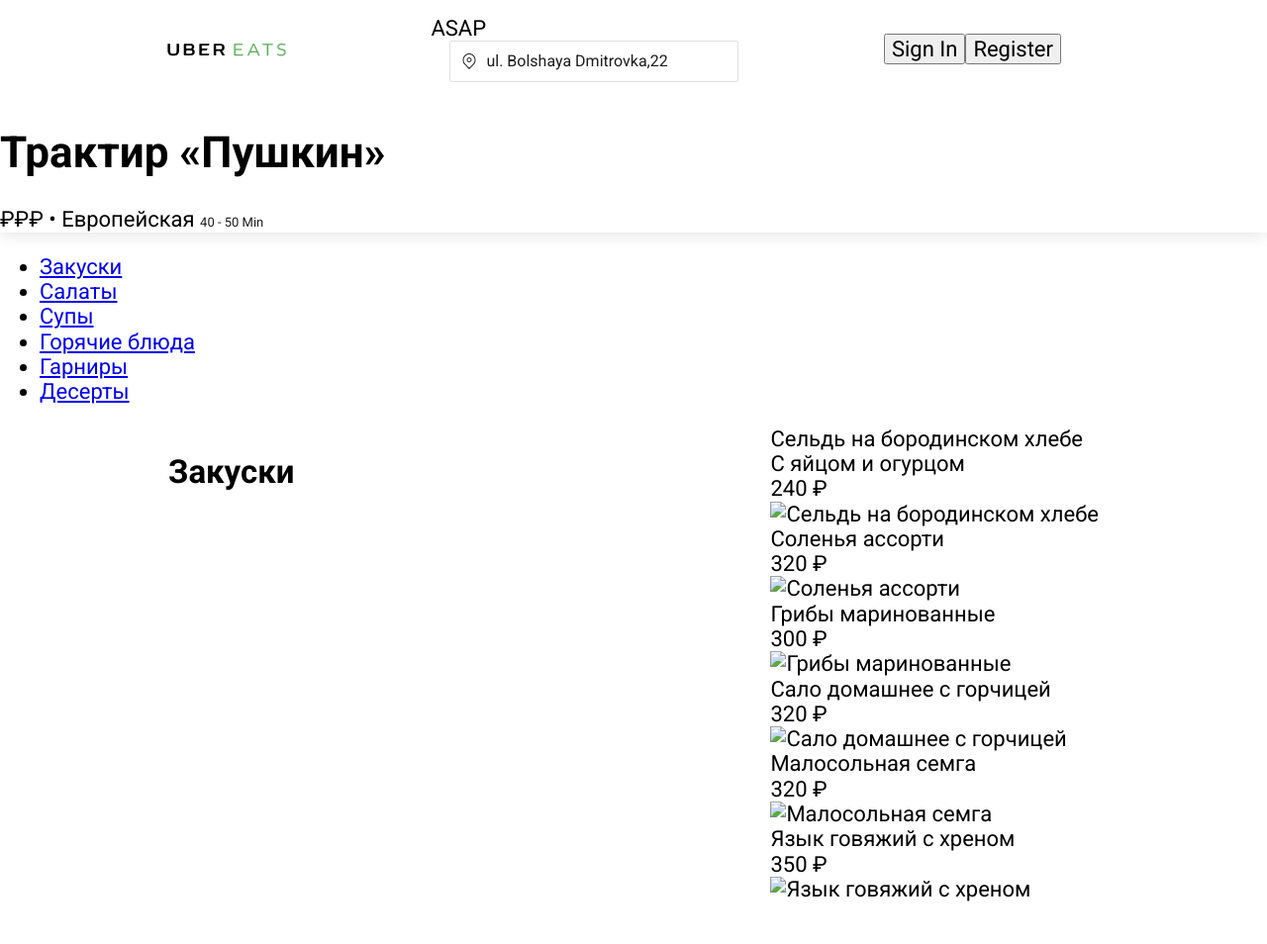
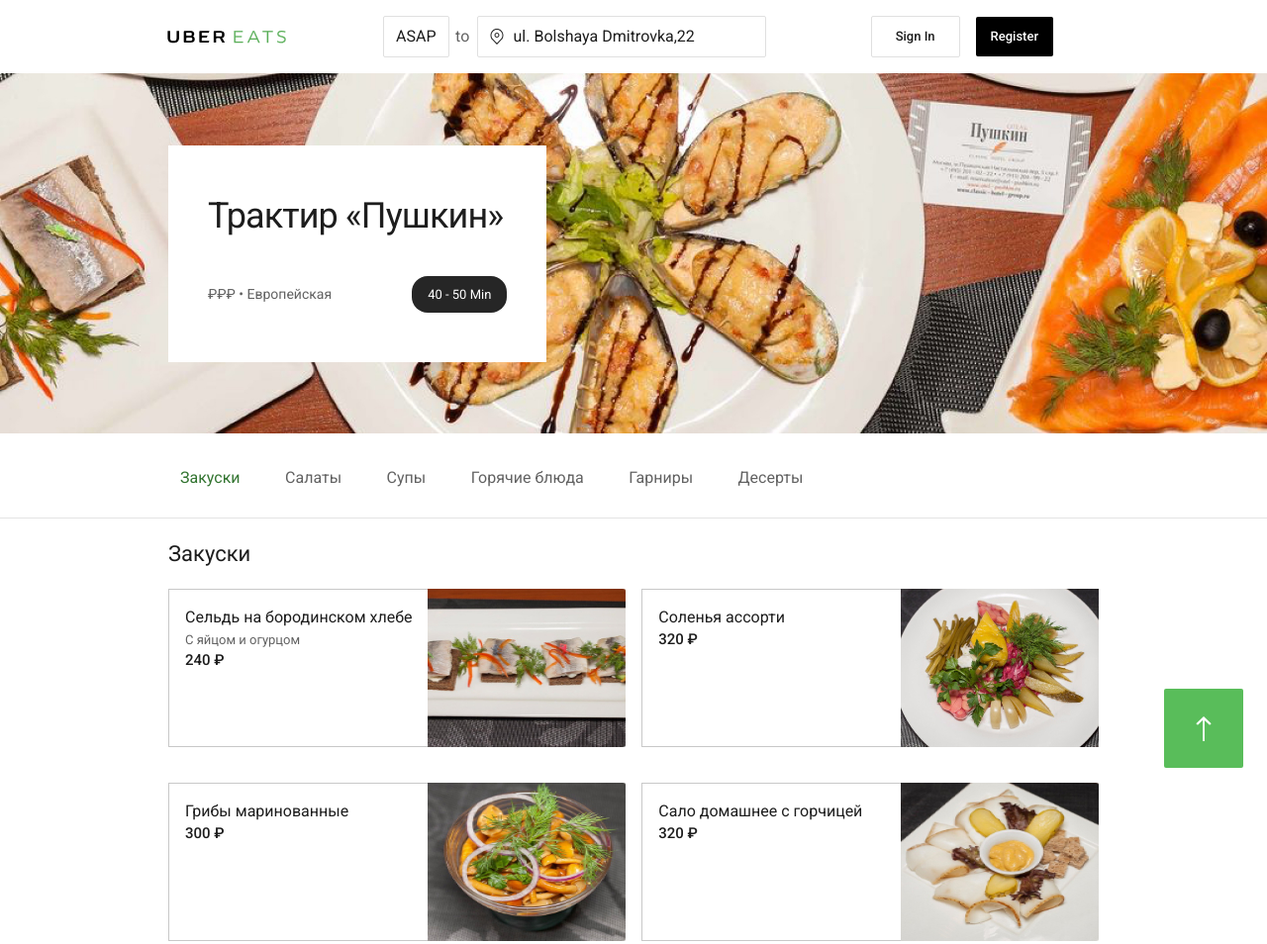
Before and after one commit to svetamohova/ubereats-demo-frontend, a plain HTML site: page traktir-pushkin.html in a window 1280 px wide. Shown: the top 954 px of the page at 99% size. Drawn offline with nearby package versions, Linux system fonts and the light colour scheme.

Commit message:
Change styles for header & menu list

```diff
--- /dev/null
+++ b/css/traktir-pushkin.css
@@ -0,0 +1,132 @@
+/* ======================= */
+nav {
+  padding: 30px 0;
+  width: 956px;
+  margin: 0 auto;
+}
+.nav-wrapper {
+  width: 100%;
+  border-bottom: 1px solid rgba(117, 117, 117, 0.2);
+}
+ul {
+  -webkit-margin-before: 0;
+  -webkit-margin-after: 0;
+  -webkit-margin-start: 0;
+  -webkit-margin-end: 0;
+  -webkit-padding-start: 0;
+}
+.restaurant {
+  height: 364px;
+  background: url("../images/restaurant-menu/lg-background.jpg") no-repeat;
+  background-size: 100%;
+  display: flex;
+  align-items: center;
+}
+.restaurant__header {
+  width: 956px;
+  margin: 0 auto;
+}
+.restaurant__desc {
+  display: flex;
+  flex-direction: column;
+  padding: 38px;
+  background: #fff;
+  padding: 10px 40px 50px 40px;
+}
+.restaurant__title {
+  font-family: Roboto;
+  font-style: normal;
+  font-weight: normal;
+  line-height: normal;
+  font-size: 36px;
+  color: #1d1d1d;
+  letter-spacing: -0.9px;
+  margin: 40px 0 40px 0;
+}
+.restaurant__info-wrapper {
+  display: flex;
+  justify-content: space-between;
+  align-items: center;
+}
+.subtitle-page {
+  font-family: Roboto;
+  font-style: normal;
+  font-weight: normal;
+  line-height: 34px;
+  font-size: 22px;
+  color: #1d1d1d;
+}
+
+.cooking-time_color {
+  background: #262626;
+  border-radius: 16px;
+  color: #fff;
+  padding: 8px 16px;
+}
+.menu {
+  list-style-type: none;
+}
+.menu__item {
+  display: inline-block;
+  margin: 0 20px;
+}
+.menu__link {
+  font-family: Roboto;
+  font-style: normal;
+  font-weight: normal;
+  line-height: normal;
+  font-size: 16px;
+  color: #626262;
+  text-decoration: none;
+}
+.menu__link.active {
+  color: #327430;
+}
+.menu-list {
+  display: flex;
+  flex-wrap: wrap;
+  justify-content: space-between;
+  margin-left: -8px;
+  margin-right: -8px;
+}
+.menu-list__food {
+  display: flex;
+  justify-content: space-between;
+  width: 48.3%;
+  margin: 0 8px 36px 8px;
+}
+.food-name {
+  font-family: Roboto;
+  font-style: normal;
+  font-weight: normal;
+  line-height: 24px;
+  font-size: 16px;
+  color: #1d1d1d;
+}
+.food-small-desc {
+  font-family: Roboto;
+  font-style: normal;
+  font-weight: normal;
+  line-height: 21px;
+  font-size: 13px;
+  color: #626262;
+}
+.food__price {
+  font-family: Roboto;
+  font-style: normal;
+  font-weight: 500;
+  line-height: 21px;
+  font-size: 15px;
+  color: #1d1d1d;
+}
+.food__desc,
+.food__img {
+  display: flex;
+  flex-direction: column;
+}
+.food__desc {
+  border: 1px solid rgba(117, 117, 117, 0.4);
+  padding: 16px 0 16px 16px;
+  border-right: none;
+  width: 60%;
+}
--- a/traktir-pushkin.html
+++ b/traktir-pushkin.html
@@ -7,43 +7,51 @@
   <meta http-equiv="X-UA-Compatible" content="ie=edge">
   <title>UberEats-demo-frontend</title>
   <link href="https://fonts.googleapis.com/css?family=Roboto:400,500,700,900" rel="stylesheet">
+  <link rel="stylesheet" href="https://unpkg.com/normalize.css@8.0.0/normalize.css">
+  <link rel="stylesheet" href="https://unpkg.com/flexboxgrid2@7.1.0/flexboxgrid2.css">
   <link rel="stylesheet" href="./css/styles.css">
-  <link rel="stylesheet" href="./css/styles1.css">
-  <link rel="stylesheet" href="https://unpkg.com/normalize.css@8.0.0/normalize.css">
-  <link rel="stylesheet" href="./css/flexboxgrid2.css">
+  <link rel="stylesheet" href="./css/traktir-pushkin.css">
 </head>
 
 <body>
 
+  <a name="top"></a>
   <header>
     <div class="top-menu">
       <div class="logo">
         <img src="./images/logo.svg" class="logo__image" alt="ubereats">
       </div>
 
-      <div class="shipping">
-        <div class="delivery-time text">ASAP</div>
-        <input type="text" value="ul. Bolshaya Dmitrovka,22" class="delivery-address text">
+      <div class="delivery">
+        <div class="delivery-when">ASAP</div>
+        <form action="" method="POST" name="delivery-where" class="delivery-where">
+          <input type="text" value="ul. Bolshaya Dmitrovka,22" class="delivery-address">
+        </form>
       </div>
-      <!--   <div class="shipping_mobile">
-        <div class="delivery-time text">ASAP</div>
-        <input type="text" value="ul. Bolshaya Dmitrovka,22" class="delivery-address text">
-      </div>-->
+
       <div class="user">
-        <button class="autoriz">Sign In</button>
-        <button class="register">Register</button>
+        <button class="header__button header__button_autoriz header__button_text">Sign In</button>
+        <button class="header__button header__button_register header__button_text">Register</button>
         <div class="basket"></div>
-      </div>
-    </div>
-    <div class="b1">
-      <div class="">
-        <h1 class="restaurant__title">Трактир «Пушкин»</h1>
-        <span class="description-restaurant">₽₽₽ • Европейская</span>
-        <span class="cooking-time cooking-time_color">40 - 50 Min</span>
       </div>
     </div>
   </header>
 
+  <div class="restaurant">
+    <div class="restaurant__header">
+      <div class="col-xs-12 col-sm-5 col-md-5 col-xl-5 col-lg-5">
+        <div class="restaurant__desc">
+          <h1 class="restaurant__title">Трактир «Пушкин»</h1>
+          <div class="restaurant__info-wrapper">
+            <span class="card-restaurant__cooking-info">₽₽₽ • Европейская</span>
+            <span class="cooking-time cooking-time_color">40 - 50 Min</span>
+          </div>
+        </div>
+      </div>
+    </div>
+  </div>
+
+  <section class="nav-wrapper">
     <nav>
       <ul class="menu">
         <li class="menu__item">
@@ -66,7 +74,7 @@
         </li>
       </ul>
     </nav>
-
+  </section>
   <main>
     <section class="content">
       <h2 class="subtitle-page">Закуски</h2>
@@ -140,6 +148,7 @@
       </div>
     </section>
   </main>
+
   <footer>
     <div class="footer-body">
       <div class="footer-logo">
@@ -215,7 +224,7 @@
         <div class="footer__bottom-line-link">
           <a href="#" class="footer__link footer__link_small">Terms</a>
         </div>
-        <!-- <div class="button-up"></div>-->
+        <a href="#top" class="button-up"></a>
       </div>
 
   </footer>
```
Also changed, not shown: images/restaurant-menu/image1.jpg (added), images/restaurant-menu/image2.jpg (added), images/restaurant-menu/image3.jpg (added), images/restaurant-menu/image4.jpg (added), images/restaurant-menu/image5.jpg (added), images/restaurant-menu/image6.jpg (added), images/restaurant-menu/lg-background.jpg (added), images/restaurant-menu/md-background.jpg (added), images/restaurant-menu/xs-background.jpg (added). Lines whose indentation alone changed are shown as unchanged.
